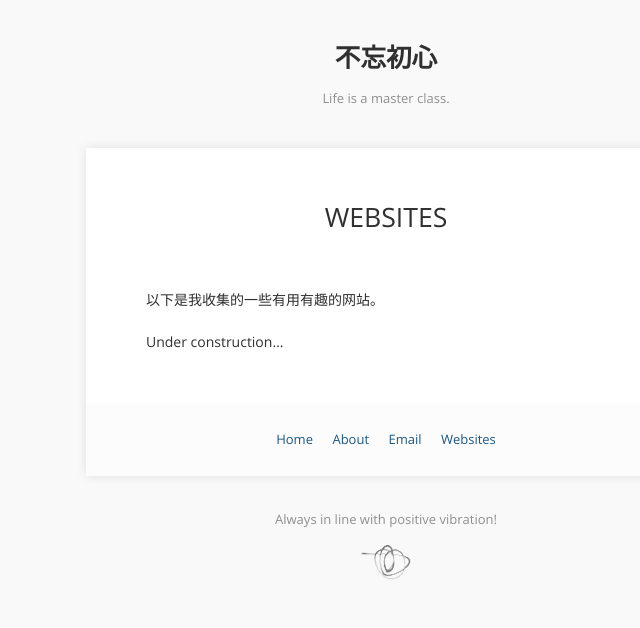
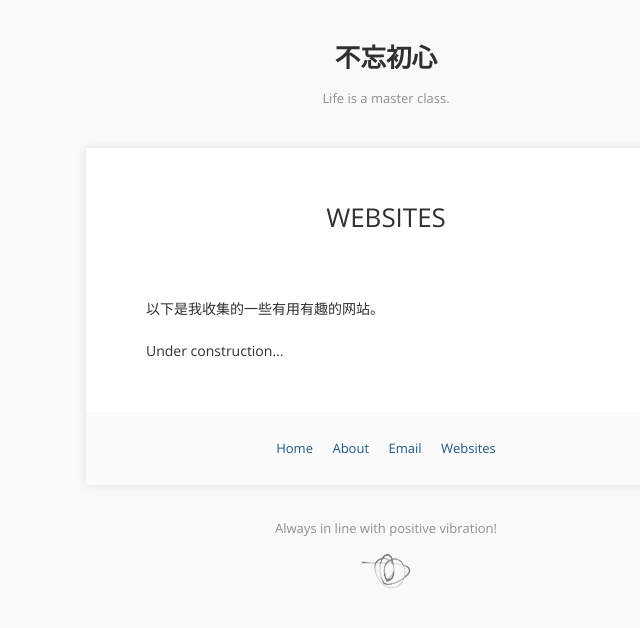
Before and after one commit to yusite/yuzijie, a Jekyll site: the page built from websites.md, in a window 1280 px wide. Shown: the top 628 px of the page, without its empty margins (254-894 px from the left). Built offline with Jekyll 4.4.1, drawn with Linux system fonts in a browser that asks for light colours.

Commit message:
update style

```diff
--- a/_sass/_zac.scss
+++ b/_sass/_zac.scss
@@ -6,7 +6,7 @@
 #container .block {
   padding: 25px 40px 20px;
   border: none;
-  background-color: #FCFCFC;
+  background-color: #FBFBFB;
   a.main {
     background-image: none;
     &:hover {
@@ -36,8 +36,7 @@
     margin-top: 20px;
     font-size: 1.6em;
     &.page-title {
-      margin-bottom: 50px;
-      font-size: 1.9em;
+      font-size: 1.85em;
       font-weight: 300;
     }
   }
```
